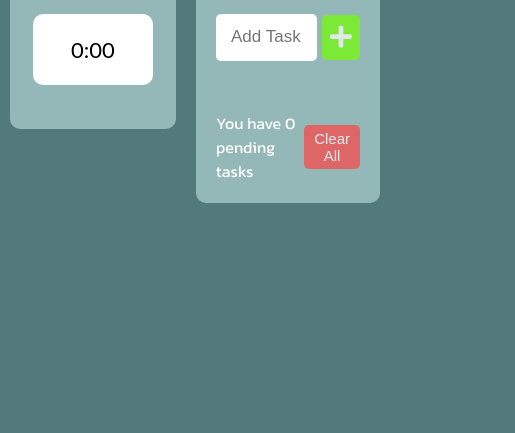
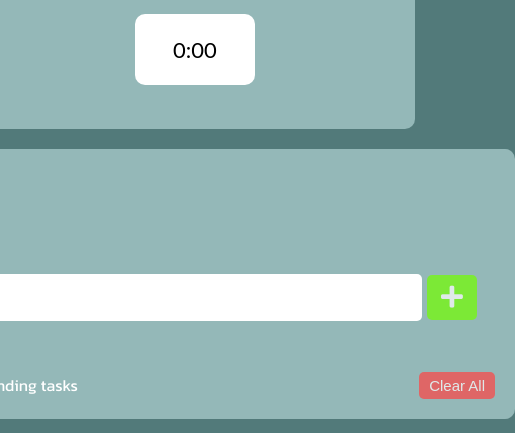
Before and after one commit to lllIIlIIlll/lllIIlIIlll.github.io, a plain HTML site: page index.html in a window 390 px wide. Shown: the part 411-844 px from the top of the page, 515 px wide, since content can reach past the window. Drawn offline with Linux system fonts and the light colour scheme.

Commit message:
Update styles.css

```diff
--- a/style.css
+++ b/style.css
@@ -232,7 +232,7 @@ h3 {
   display: flex;
   justify-content: center;
   position: fixed;
-  bottom: -300px;
+  bottom: -800px;
   margin-left: 25%;
   width: 50%;
   background-color: var(--secondary-color);
@@ -306,4 +306,8 @@ h3 {
   .settings-container .settings {
     flex-direction: column;
   }
+  .container {
+    flex-direction: column;
+    align-items: center;
+  }
 }
```
